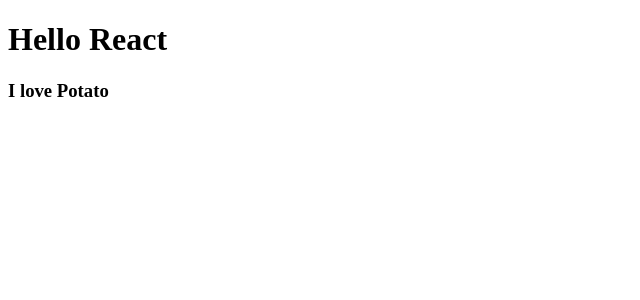
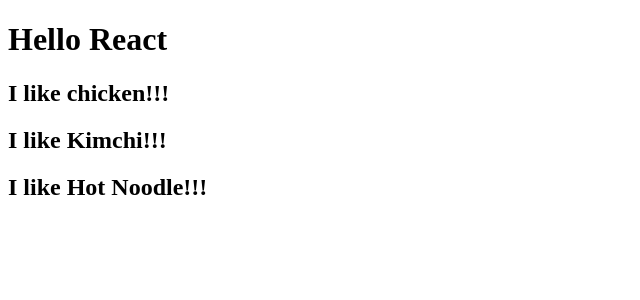
Before and after one commit to tongnamuu/react_movieapp, a React (Create React App) app: page / in a window 1280 px wide. Shown: the top 300 px of the page, without its empty margins (0-640 px from the left). Built offline with nearby package versions, Linux system fonts and the light colour scheme.

Commit message:
Giving props to components

```diff
--- a/src/App.js
+++ b/src/App.js
@@ -1,11 +1,16 @@
 import React from "react";
-import Potato from "./Potato";
+
+function Food({ name }) {
+  return <h2>I like {name}!!!</h2>;
+}
 
 function App() {
   return (
     <div className="App">
       <h1>Hello React</h1>
-      <Potato />
+      <Food name="chicken" />
+      <Food name="Kimchi" />
+      <Food name="Hot Noodle" />
     </div>
   );
 }
--- a/src/Potato.js
+++ /dev/null
@@ -1,7 +0,0 @@
-import React from "react";
-
-function Potato() {
-  return <h3>I love Potato</h3>;
-}
-
-export default Potato;
--- a/src/index.js
+++ b/src/index.js
@@ -1,5 +1,5 @@
 import React from "react";
 import ReactDOM from "react-dom";
 import App from "./App";
-import Potato from "./Potato";
+
 ReactDOM.render(<App />, document.getElementById("root"));
```
